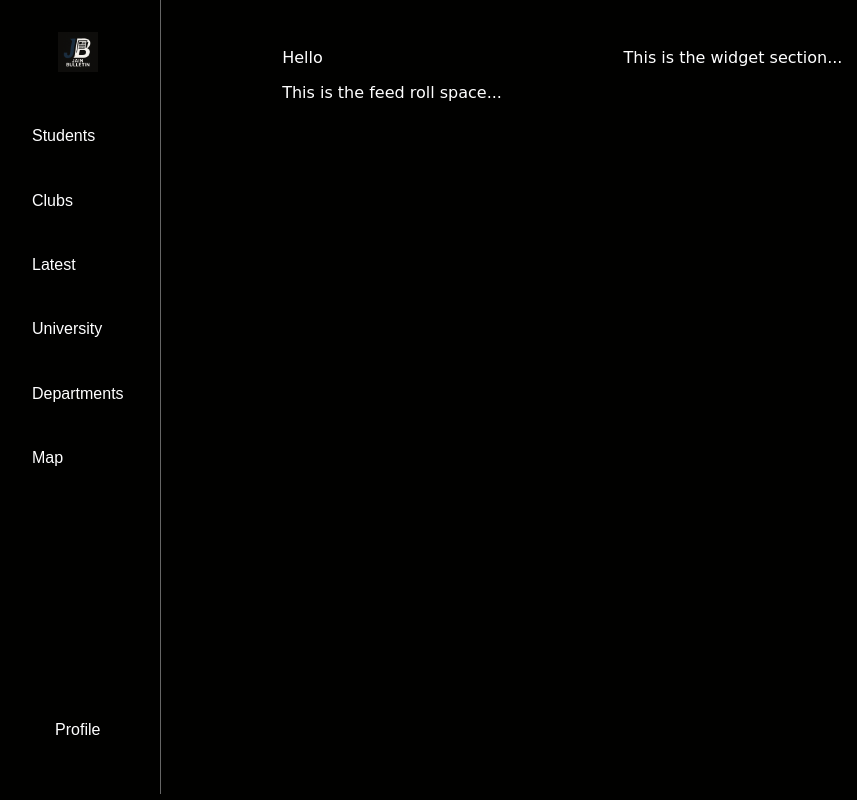
After one commit to Starkkk24/Bulletin, a Flask app: page /feed in a window 1280 px wide. The commit adds this page. Shown: the whole page, without its empty margins (4-861 px from the left). Run offline with Flask 3, Linux system fonts and the light colour scheme.

Commit message:
cmit-49 (create feed.html)

```diff
--- a/app.py
+++ b/app.py
@@ -14,5 +14,9 @@ def login():
 def signup():
     return render_template("signup.html")
 
+@app.route('/feed')
+def feed():
+    return render_template('feed.html')
+
 if __name__ == '__main__':
     app.run(debug=True, host='0.0.0.0', port=8070 )
--- a/static/css/base_student.css
+++ b/static/css/base_student.css
@@ -31,26 +31,22 @@ body{
 }
 
 .nav_links ul{ display: flex;  flex-direction: column;    list-style: none;    gap:0; padding-left: 0;}
-.nav_links ul li{ padding: 1.45rem 1.25rem ;                     box-shadow:
+.nav_links ul li{ padding: 1.45rem 1.25rem ;         }
+.nav_links a{    text-decoration: none;    color: white;  }
+.nav_down a{  text-decoration: none;    color: white; padding: 1.45rem 1.25rem ;  }
+.nav_down {display: flex;}
+.nav_down :hover{background-color: #111112;box-shadow:
                     inset 1px 1px 2px rgba(255, 255, 255, 0.15),
                     inset -1px -1px 2px rgba(0, 0, 0, 0.4),
                     0 4px 10px rgba(0, 0, 0, 0.4),
                     0 0 8px rgba(255, 255, 255, 0.2);}
-.nav_links a{    text-decoration: none;    color: white;  }
-.nav_down a{  text-decoration: none;    color: white; padding: 1.45rem 1.25rem ;  }
-.nav_down {display: flex;box-shadow:
+.nav_links ul li:hover{
+    background-color: #111112;
+                        box-shadow:
                     inset 1px 1px 2px rgba(255, 255, 255, 0.15),
                     inset -1px -1px 2px rgba(0, 0, 0, 0.4),
                     0 4px 10px rgba(0, 0, 0, 0.4),
-                    0 0 8px rgba(255, 255, 255, 0.2);}
-.nav_down :hover{background-color: #111112;}
-.nav_links ul li:hover{
-    background-color: #111112;
-                        /* box-shadow:
-                    inset 1px 1px 2px rgba(255, 255, 255, 0.15),
-                    inset -1px -1px 2px rgba(0, 0, 0, 0.4),
-                    0 4px 10px rgba(0, 0, 0, 0.4),
-                    0 0 8px rgba(255, 255, 255, 0.2); */
+                    0 0 8px rgba(255, 255, 255, 0.2);
     cursor: pointer;
 }
 .nav_logo{
@@ -91,7 +87,3 @@ body{
     padding: 0 2rem;
     padding-right: 4.6rem;
 }
-
-.widget_space{
-    /* align-self: end; */
-}
--- a/templates/base_student.html
+++ b/templates/base_student.html
@@ -5,7 +5,8 @@
     <meta name="viewport" content="width=device-width, initial-scale=1.0">
     <link rel="stylesheet" href="/static/css/base_student.css">
     <link href="https://fonts.googleapis.com/css2?family=Poppins&display=swap" rel="stylesheet">
-    <title>Student Space</title>
+    {% block head %}  {% endblock %}
+    <title>{% block title %}  {% endblock %}</title>
 </head>
 <body>
     <div class="page_wrap">
@@ -36,9 +37,8 @@
             </header>
             <div class="content_space">
                 <main>
-                    <div class="feed_roll_space">
-                        <p>This is the feed roll space...</p>
-                    </div>
+
+                    {% block content %} {% endblock %}
                 </main>
                 <div class="widget_space">
                     <p>This is the widget section...</p>
--- /dev/null
+++ b/templates/feed.html
@@ -0,0 +1,13 @@
+{%extends 'base_student.html'%}
+{% block title %} Student Space {% endblock %}
+{% block head %} <link rel="stylesheet" href="../static/css/feed.css"> {% endblock %}
+
+{% block content %}
+
+
+<div class="feed_roll_space">
+    <p>Hello</p>
+    <p>This is the feed roll space...</p>
+</div>
+
+{% endblock %}
```
Also changed, not shown: static/css/feed.css (added).
